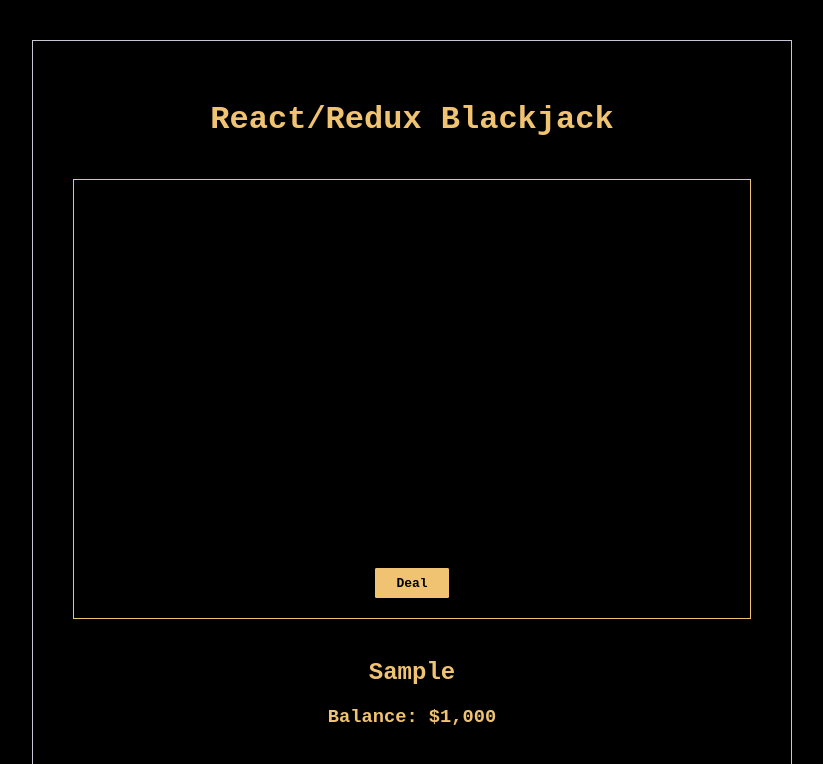
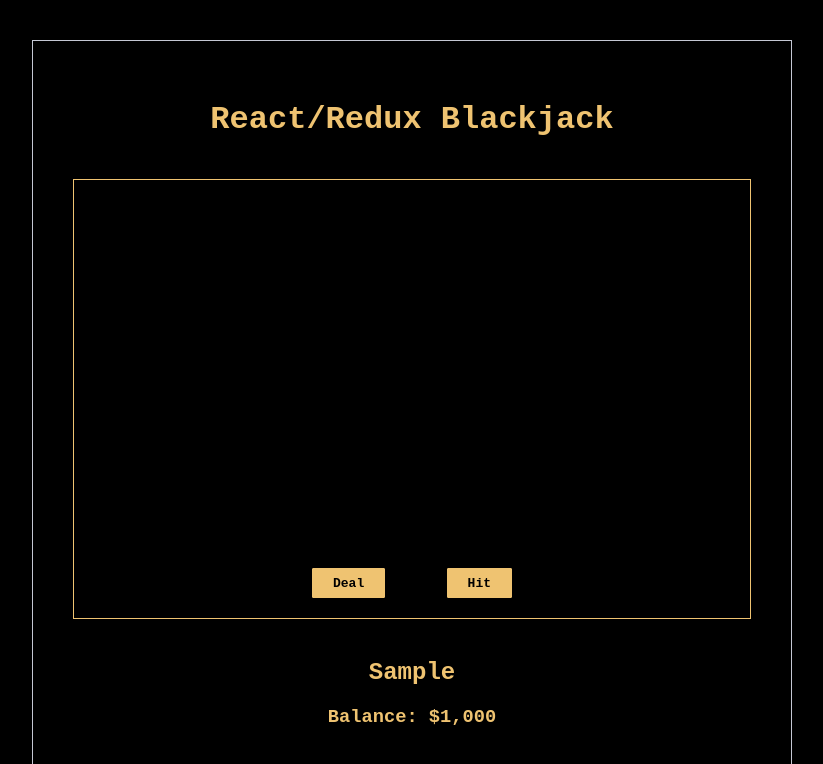
Before and after one commit to cswagerty/react-redux-blackjack, a React app: page / in a window 1280 px wide. Both pictures are taken after typing "Sample" into the empty fields and a click on the input "Login". Shown: the top 764 px of the page, without its empty margins (228-1051 px from the left). Built offline with nearby package versions, Linux system fonts and the light colour scheme; the HTML template or start-up script is replaced by a standard one.

Commit message:
Players can request additional cards after their initial hand is dealt. Broke styles into mulitple files.

```diff
--- a/src/app/actions/player-actions.js
+++ b/src/app/actions/player-actions.js
@@ -10,3 +10,9 @@ export function dealCards() {
         type: 'DEAL_CARDS'
     };
 }
+
+export function requestCard() {
+    return {
+        type: 'REQUEST_CARD'
+    };
+}
--- a/src/app/components/player-actions.jsx
+++ b/src/app/components/player-actions.jsx
@@ -10,6 +10,12 @@ const PlayerActions = props => {
 					onClick={props.handleDealClick}
 				>Deal</button>
 			</li>
+			<li>
+				<button
+					className="player-action"
+					onClick={props.handleHitClick}
+				>Hit</button>
+			</li>
 		</ul>
 	)
 }
--- a/src/app/containers/player-actions-container.js
+++ b/src/app/containers/player-actions-container.js
@@ -1,7 +1,7 @@
 import { connect } from 'react-redux';
 import withVisibilityController from '../hocs/with-visibility-controller.jsx';
 
-import { dealCards } from '../actions/player-actions';
+import { dealCards, requestCard } from '../actions/player-actions';
 import PlayerActions from '../components/player-actions.jsx';
 
 const mapStateToProps = (store, ownProps) => {
@@ -15,6 +15,9 @@ const mapDispatchToProps = dispatch => {
     return {
         handleDealClick: () => {
             dispatch(dealCards());
+        },
+        handleHitClick: () => {
+            dispatch(requestCard());
         }
     }
 }
--- a/src/app/reducers/table-reducer.js
+++ b/src/app/reducers/table-reducer.js
@@ -2,7 +2,8 @@ import mapActionsToReducers from './reducer-utils.js';
 
 const tableReducer = (state={}, action) => {
     const actionTypes = {
-        DEAL_CARDS: handleDealCards
+        DEAL_CARDS: handleDealCards,
+        REQUEST_CARD: handleRequestCard
     };
 
     return mapActionsToReducers(actionTypes, action, state);
@@ -12,6 +13,12 @@ const handleDealCards = (state={}, action) => {
     let deck = createDeck();
     const dealtCards = dealCards(deck)
     return {...state, dealtCards: dealtCards, deck: deck}
+};
+
+const handleRequestCard = (state={}, action) => {
+    const { deck, dealtCards } = state
+    const dealtCard = dealCards(deck, 1)[0];
+    return {...state, dealtCards: [...dealtCards, dealtCard], deck: deck}
 };
 
 const createDeck = () => {
--- /dev/null
+++ b/src/styles/_login-form.scss
@@ -0,0 +1,15 @@
+.player-login-form {
+    $form-element-height: 30px;
+
+    text-align: center;
+
+    input[type="text"] {
+        height: $form-element-height;
+        margin-right: 10px;
+    }
+
+    input[type="submit"] {
+        @include primary-button($form-element-height);
+        margin-top: 20px;
+    }
+}
--- /dev/null
+++ b/src/styles/_table.scss
@@ -0,0 +1,38 @@
+.table {
+    border: 1px solid $yellow-primary;
+    display: flex;
+    flex-direction: column;
+    margin: 40px 0;
+    height: 440px;
+
+    .player-hand {
+        display: flex;
+        margin-top: auto;
+        justify-content: center;
+    }
+
+    .card {
+        width: 100px;
+        height: 120px;
+        border: 1px solid;
+        text-align: center;
+        margin-right: 15px;
+        padding: 8px;
+    }
+
+    .player-actions {
+        padding: 20px 0;
+        display: flex;
+        justify-content: space-between;
+        margin: auto auto 0;
+        min-width: 200px;
+
+        li {
+            list-style-type: none;
+        }
+
+        button {
+            @include primary-button;
+        }
+    }
+}
--- /dev/null
+++ b/src/styles/_utils.scss
@@ -0,0 +1,13 @@
+$yellow-primary: #efc371;
+
+@mixin primary-button($height:30px, $vertical-padding: 10px) {
+    background-color: $yellow-primary;
+    border: 1px solid $yellow-primary;
+    height: $height;
+    $vertical-padding: 10px;
+    padding: $vertical-padding/2 20px;
+    line-height: $height - $vertical-padding; // center text on button
+    font-size: 13px;
+    font-weight: bold;
+    border-radius: 1px;
+}
--- a/src/styles/main.scss
+++ b/src/styles/main.scss
@@ -1,19 +1,11 @@
 // add top-level module imports here
 @import 'normalize.css';
 
-$yellow-primary: #efc371;
 
-@mixin primary-button($height:30px, $vertical-padding: 10px) {
-    background-color: $yellow-primary;
-    border: 1px solid $yellow-primary;
-    height: $height;
-    $vertical-padding: 10px;
-    padding: $vertical-padding/2 20px;
-    line-height: $height - $vertical-padding; // center text on button
-    font-size: 13px;
-    font-weight: bold;
-    border-radius: 1px;
-}
+
+@import 'utils';
+@import 'login-form';
+@import 'table';
 
 * {
     box-sizing: border-box;
@@ -33,57 +25,3 @@ main {
     padding: 40px;
     text-align: center;
 }
-
-.player-login-form {
-    $form-element-height: 30px;
-
-    text-align: center;
-
-    input[type="text"] {
-        height: $form-element-height;
-        margin-right: 10px;
-    }
-
-    input[type="submit"] {
-        @include primary-button($form-element-height);
-        margin-top: 20px;
-    }
-}
-
-.table {
-    border: 1px solid $yellow-primary;
-    display: flex;
-    flex-direction: column;
-    margin: 40px 0;
-    height: 440px;
-
-    .player-hand {
-        display: flex;
-        margin-top: auto;
-        justify-content: center;
-    }
-
-    .card {
-        width: 100px;
-        height: 120px;
-        border: 1px solid;
-        text-align: center;
-        margin-right: 15px;
-        padding: 8px;
-    }
-}
-
-.player-actions {
-    padding: 20px 0;
-    display: flex;
-    justify-content: center;
-    margin: auto 0 0;
-
-    li {
-        list-style-type: none;
-    }
-
-    button {
-        @include primary-button;
-    }
-}
```
